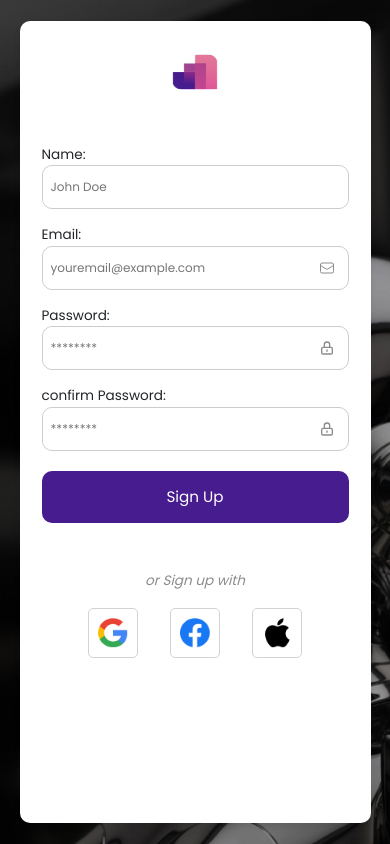
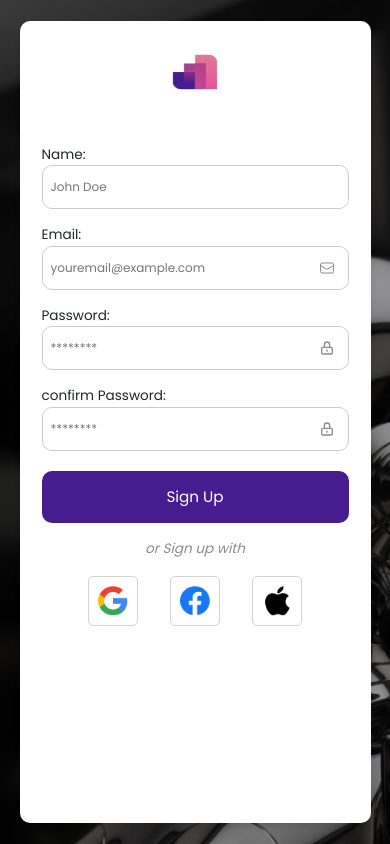
Before and after one commit to frankdev0/Link-Creator, a Next.js app: page /signin in a window 390 px wide. Built offline with nearby package versions, Linux system fonts and the light colour scheme.

Commit message:
ui changes on inputfield height3

```diff
--- a/pages/signin.tsx
+++ b/pages/signin.tsx
@@ -26,6 +26,7 @@ export default function Signin() {
 
         <div className={`${styles.formContainer} row`}>
             <div className={`${styles.formbodyy} col-12 col-md-6`}>
+            <div className={`${styles.formbodyyy}`}>
             <div className={styles.logosignin}>
             <Image src='/logo.png' width={50} height={50} alt='logo' />
             </div>
@@ -99,7 +100,7 @@ export default function Signin() {
             </div>
             <div className={styles.socialicons}>
             <div className={styles.socials}>
-            <p  className={`${styles.optional} d-flex justify-content-center mt-5`}>or Sign up with</p>
+            <p  className={`${styles.optional} d-flex justify-content-center mt-3`}>or Sign up with</p>
             <div className='d-flex justify-content-center'>
                 <div className={styles.socialbox}>
                 <Image src='/google.png' width={30} height={30} alt='google' priority />
@@ -115,6 +116,7 @@ export default function Signin() {
             </div>
             </div>
 
+            </div>
             </div>
             {/* HERO IMAGE */}
             <div className={`${styles.heroimg} col-12 col-md-6`}>
--- a/styles/Signin.module.css
+++ b/styles/Signin.module.css
@@ -78,7 +78,11 @@ background-color: #5751b3;
     margin-top: 4rem;
 }
 .formbodyy{
-    margin-top: 0rem;
+    height: 95%;
+}
+
+.formbodyyy{
+  height: 100%;
 }
 
 .heroimg{
@@ -230,6 +234,15 @@ background-color: #5751b3;
         display: none;
     }
 
+    .formbodyy{
+
+      height: 95%;
+  }
+
+  .formbodyyy{
+    height: 100%;
+  }
+
     .formcontent {
       width: 100%;
     }
```
